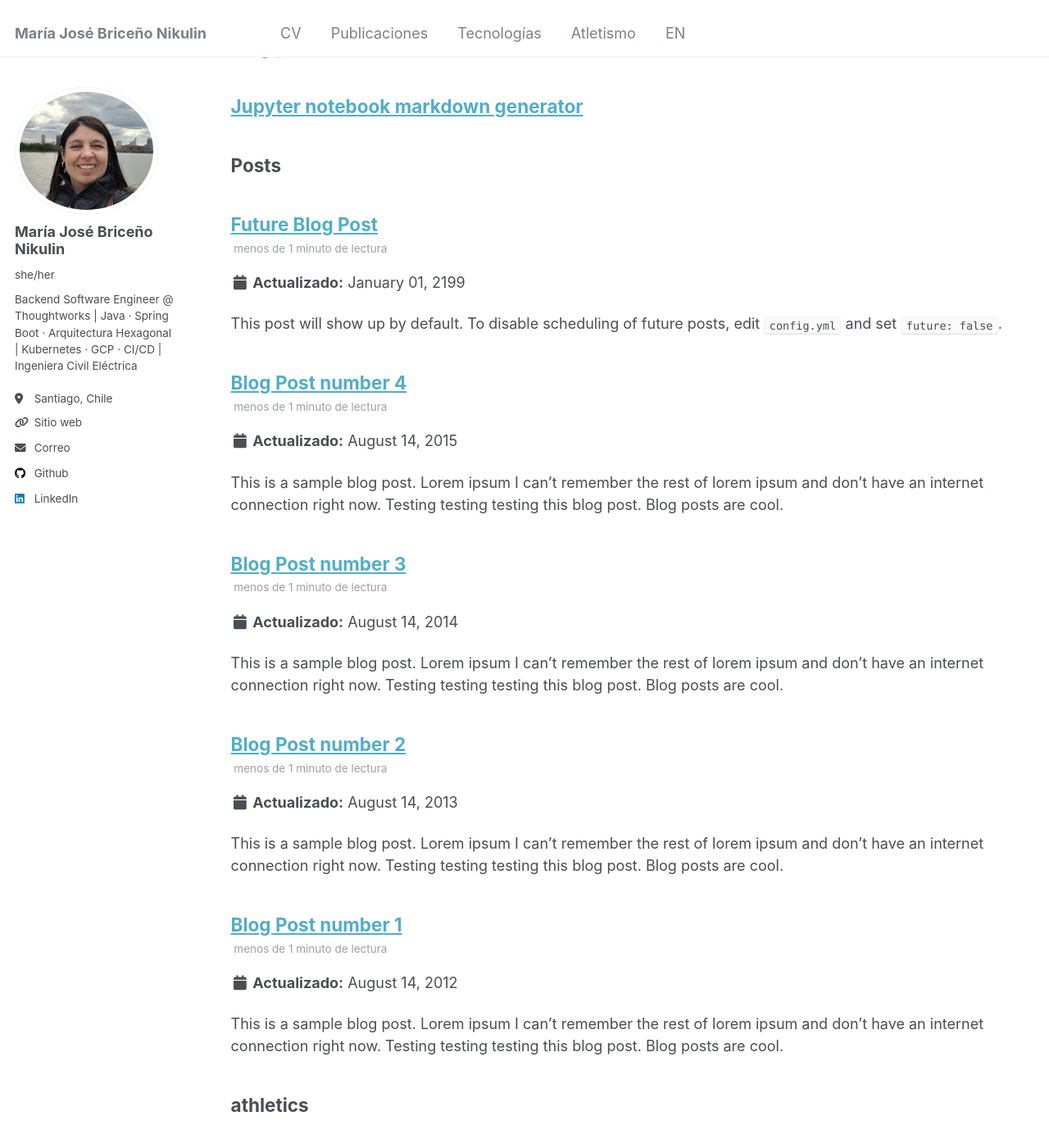
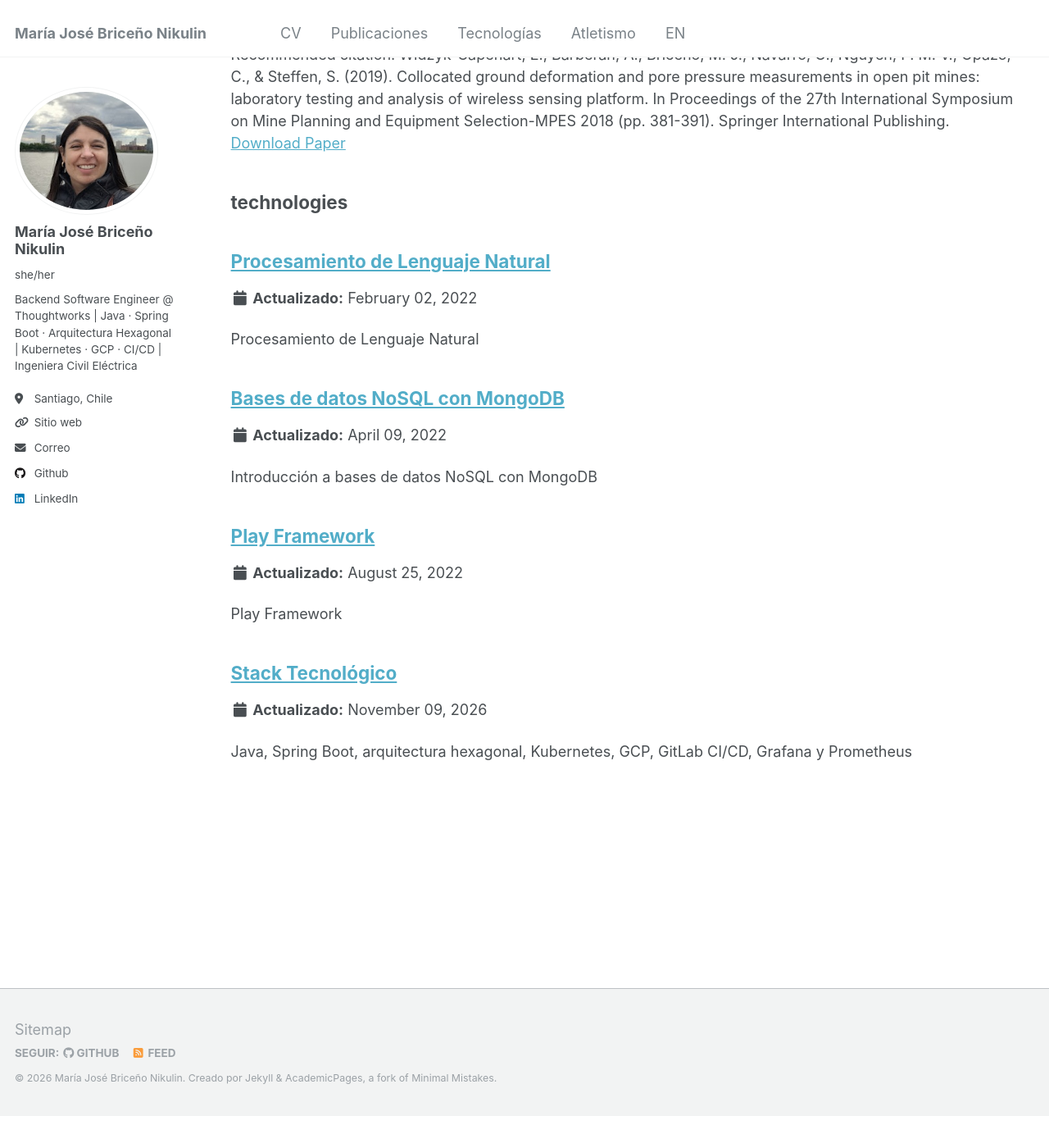
Before and after one commit to majobrini/majobrini.github.io, a Jekyll site: the page built from _pages/sitemap.md, in a window 1280 px wide and 1400 px high, scrolled down 1791 px. Shown: the whole window at 82% size. Built offline with Jekyll 4.4.1, drawn with Linux system fonts in a browser that asks for light colours; after the commit the page ends 3152 px from its top, so only the background shows below that; part of the change alters nothing that is shown; some of the changed text lies outside the part shown.

Commit message:
Excluye contenido de ejemplo de la plantilla

```diff
--- a/_config.yml
+++ b/_config.yml
@@ -119,6 +119,32 @@ include:
   - _pages
   - files
 exclude:
+  # Contenido de ejemplo de la plantilla AcademicPages (no publicar)
+  - _posts
+  - _drafts
+  - _portfolio
+  - _talks
+  - _teaching
+  - _pages/archive-layout-with-content.md
+  - _pages/category-archive.html
+  - _pages/collection-archive.html
+  - _pages/markdown.md
+  - _pages/non-menu-page.md
+  - _pages/page-archive.html
+  - _pages/portfolio.html
+  - _pages/publications.html
+  - _pages/tag-archive.html
+  - _pages/talkmap.html
+  - _pages/talks.html
+  - _pages/teaching.html
+  - _pages/terms.md
+  - _pages/year-archive.html
+  - markdown_generator
+  - talkmap
+  - talkmap.ipynb
+  - talkmap.py
+  - CONTRIBUTING.md
+  - README.md
   - "*.sublime-project"
   - "*.sublime-workspace"
   - .asset-cache
@@ -176,9 +202,6 @@ collections:
     output: true
     permalink: /:collection/:path/
   publications:
-    output: true
-    permalink: /:collection/:path/
-  portfolio:
     output: true
     permalink: /:collection/:path/
   technologies:
```
